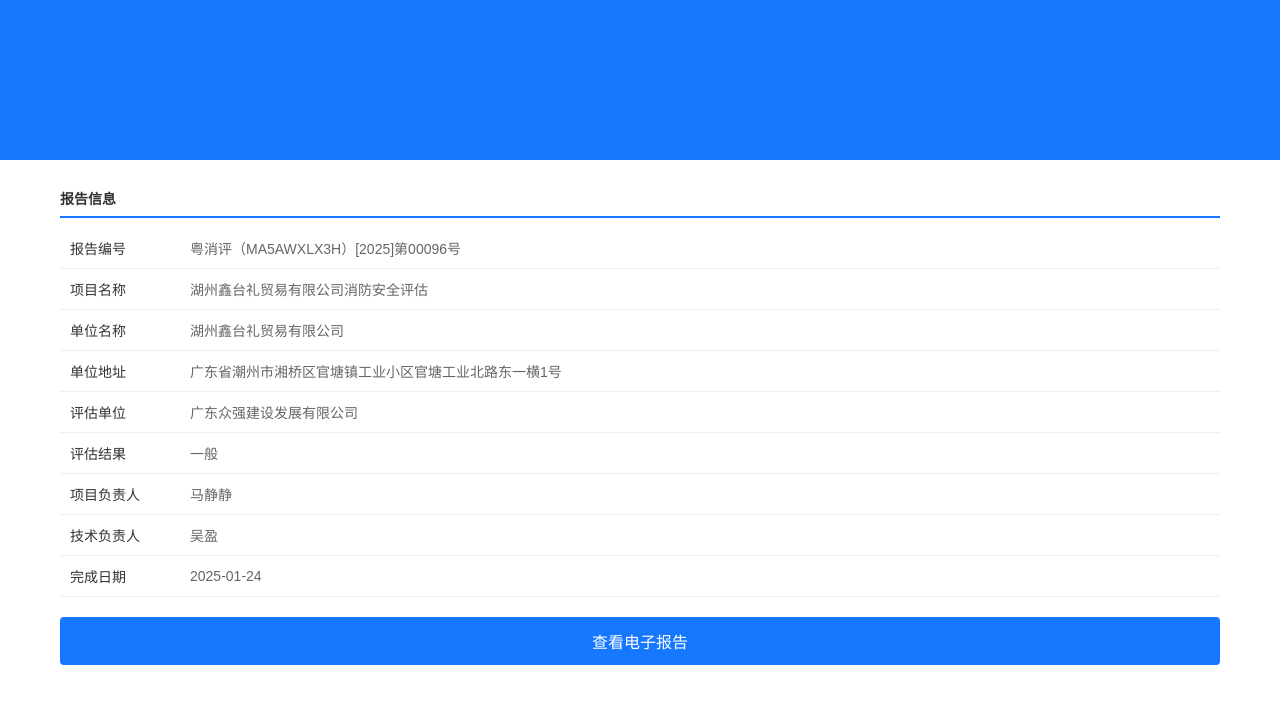
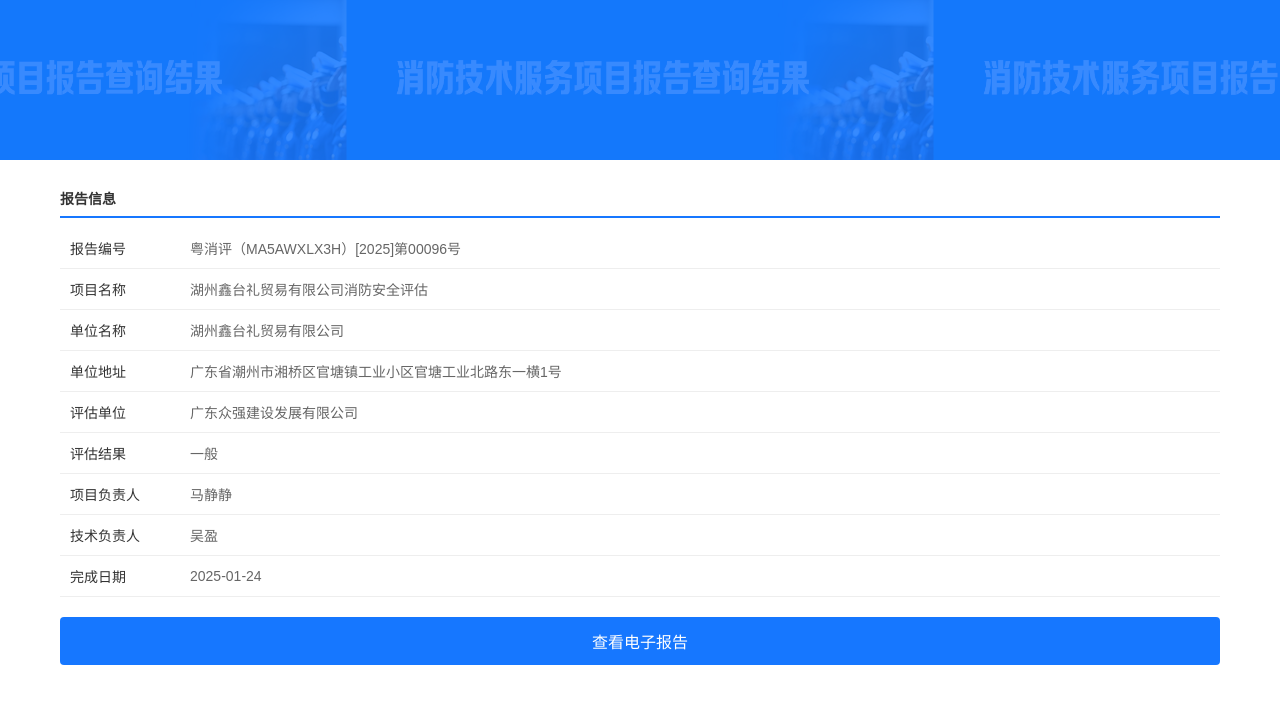
Before and after one commit to chain896/jsfw119, a plain HTML site: page index.html in a window 1280 px wide. Drawn offline with Linux system fonts and the light colour scheme.

Commit message:
Change background color opacity in index.html

```diff
--- a/index.html
+++ b/index.html
@@ -28,7 +28,7 @@
             left: 0;
             right: 0;
             bottom: 0;
-            background-color: rgba(22, 119, 255, 1);
+            background-color: rgba(22, 119, 255, 0.85);
             z-index: 0;
         }
         .header h1 {
```
